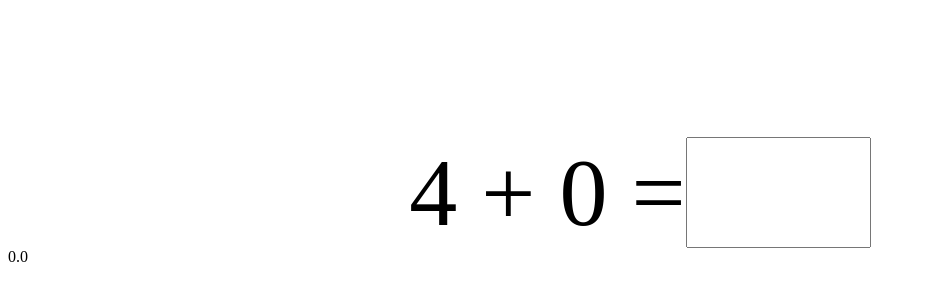
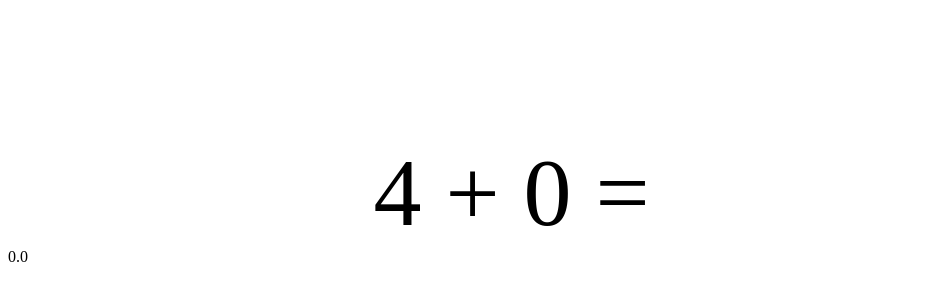
Before and after one commit to BeataJ/mathform-ractive-RXjs, an Angular app: page / in a window 1280 px wide. Shown: the part 116-416 px from the top of the page, without its empty margins (0-926 px from the left). Built offline with nearby package versions, Linux system fonts and the light colour scheme.

Commit message:
style input

```diff
--- a/src/app/equation/equation.component.css
+++ b/src/app/equation/equation.component.css
@@ -4,3 +4,14 @@ form {
     justify-content: center;
     font-size: 96px;
 }
+
+input {
+    border: none;
+    border-bottom: 1px soild black;
+    width: 20%;
+    text-align: center;
+}
+
+input:focus {
+    outline: none;
+}
```
